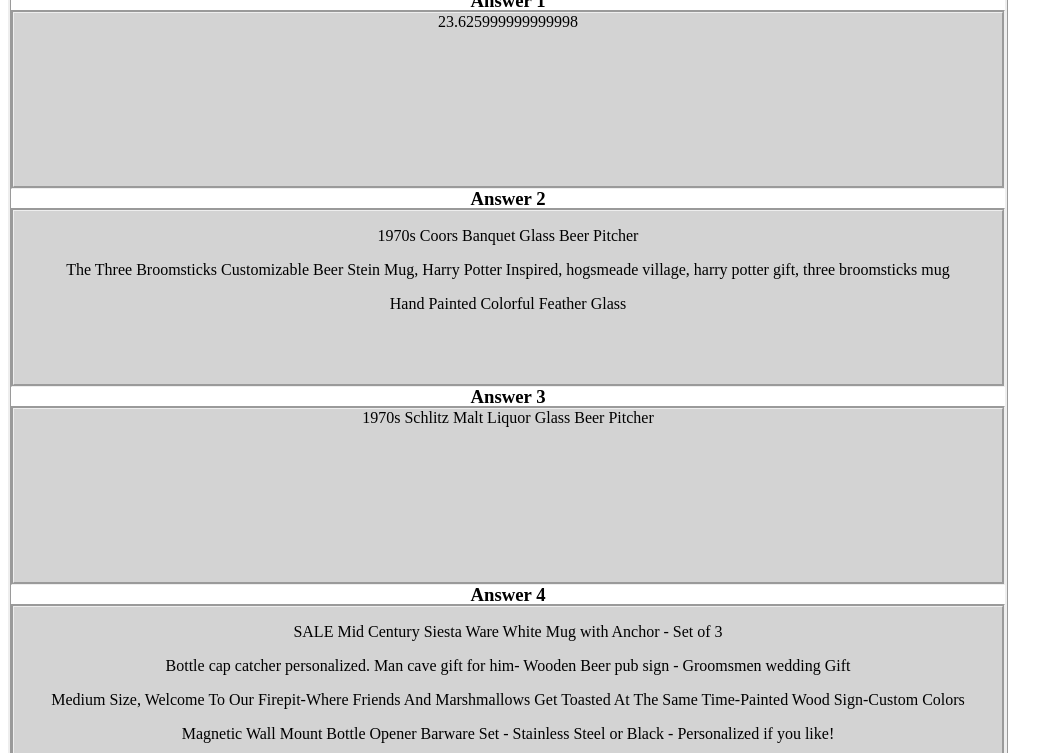
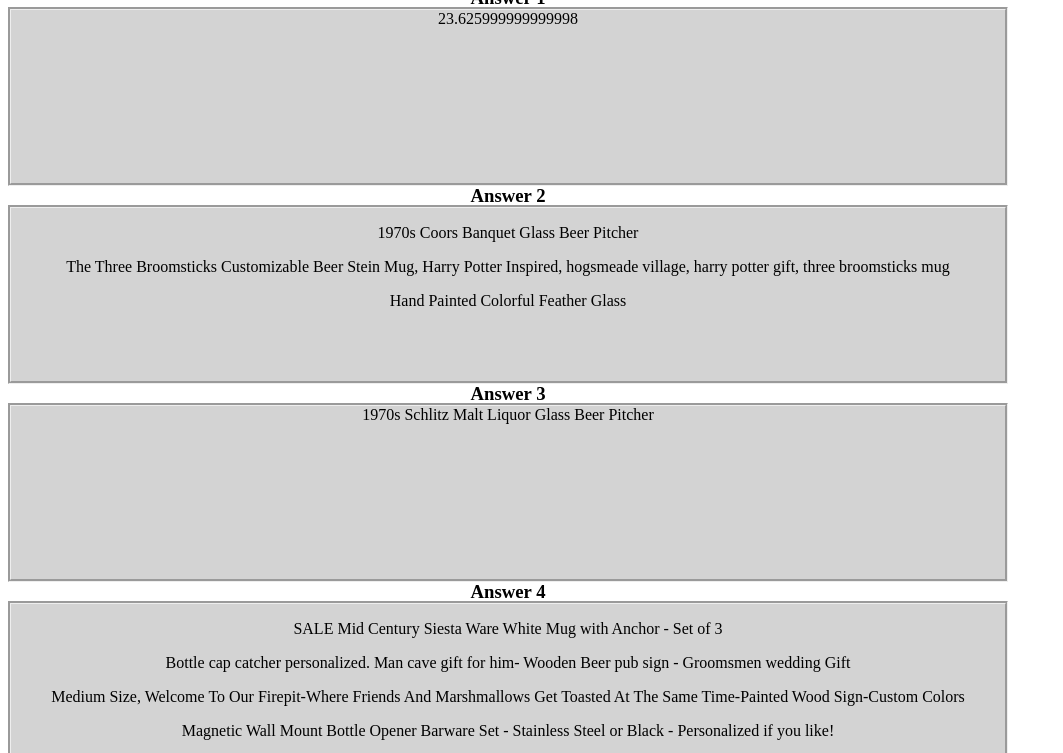
Before and after one commit to Jeremy5044/More-Functions-, a plain HTML site: page index.html in a window 1280 px wide. Shown: the part 211-964 px from the top of the page, without its empty margins (0-1063 px from the left). Drawn offline with Linux system fonts and the light colour scheme.

Commit message:
add main.css improvments

```diff
--- a/main.css
+++ b/main.css
@@ -10,7 +10,7 @@
 
 .center{
 	text-align: center;
-	border-style: ridge;
+
 }
 
 h3{
```
